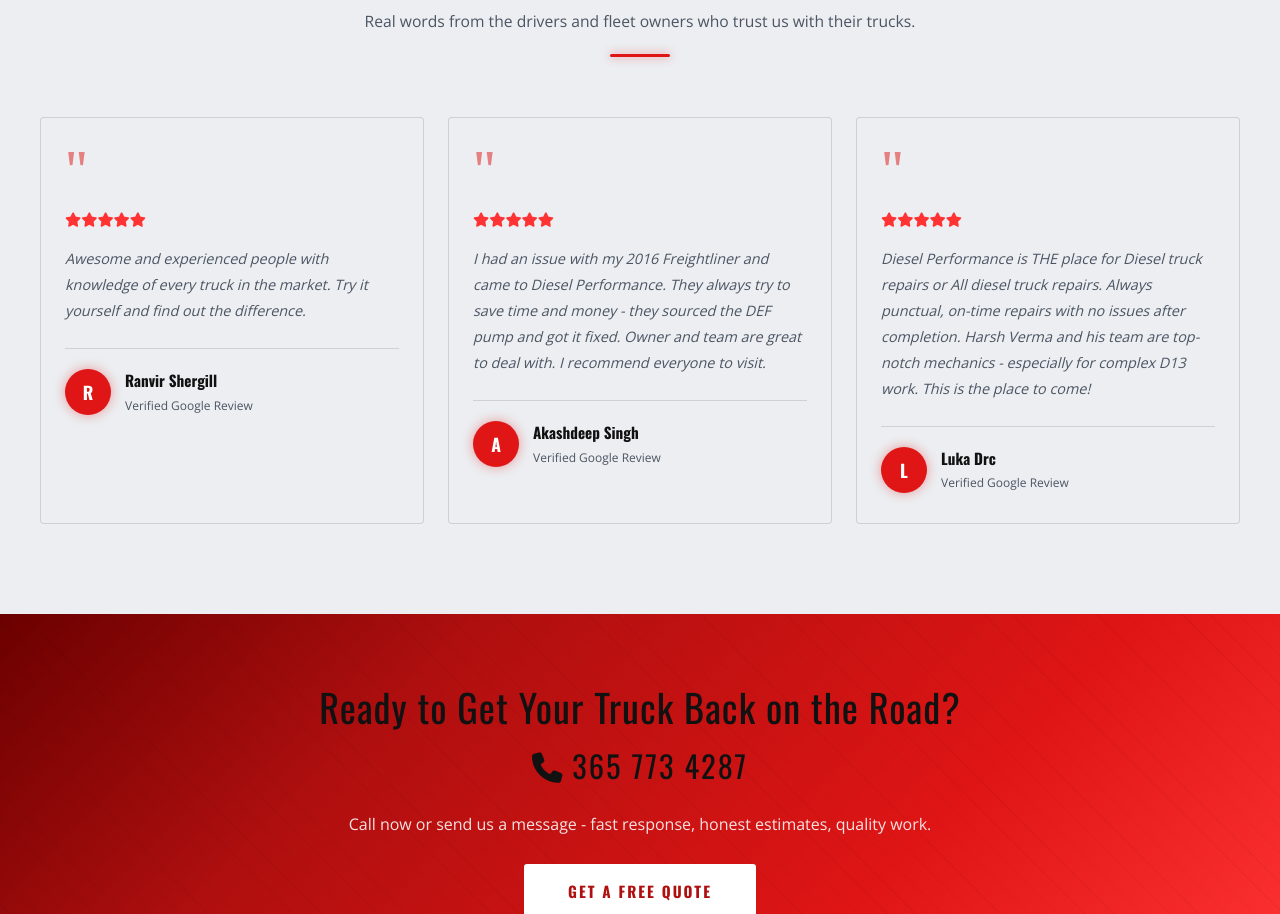
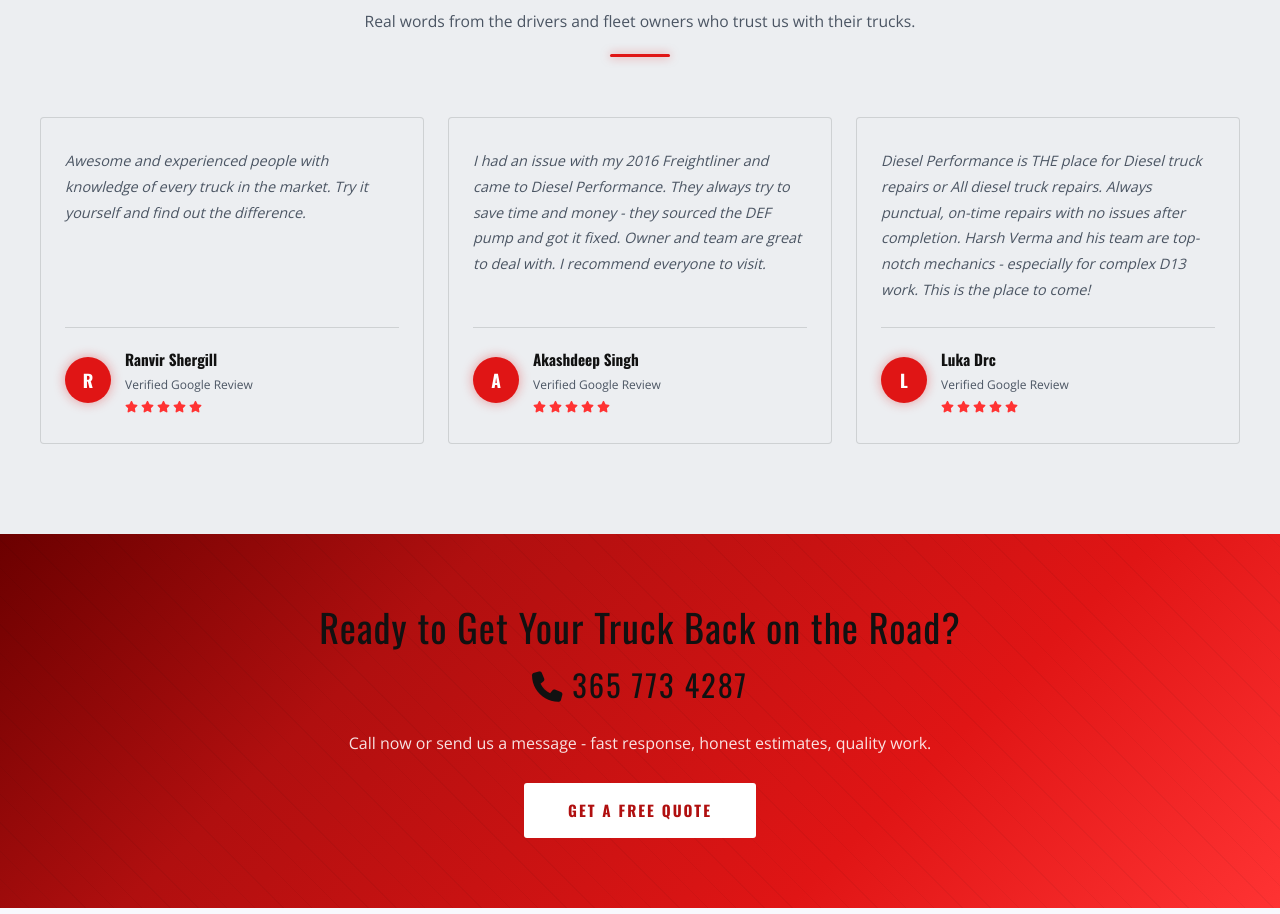
Before and after one commit to gagabeyonce662-tech/harsh-verma, a Next.js app: page / in a window 1280 px wide. Shown: the part 4894-5808 px from the top of the page. Built offline with nearby package versions, Linux system fonts and the light colour scheme.

Commit message:
Enhance TestimonialsSection with responsive styles and star rating display; update CSS for better layout on larger screens.

```diff
--- a/app/components/homeLanding.module.css
+++ b/app/components/homeLanding.module.css
@@ -1141,6 +1141,27 @@
   padding-top: 20px;
 }
 
+@media (min-width: 769px) {
+  .page :global(.testimonials-grid) {
+    align-items: stretch;
+  }
+
+  .page :global(.testi-card) {
+    display: flex;
+    flex-direction: column;
+    height: 100%;
+  }
+
+  .page :global(.testi-text) {
+    flex: 1;
+    margin-bottom: 0;
+  }
+
+  .page :global(.testi-author) {
+    margin-top: 24px;
+  }
+}
+
 .page :global(.testi-avatar) {
   width: 46px;
   height: 46px;
@@ -1167,6 +1188,14 @@
 .page :global(.testi-name span) {
   font-size: 0.75rem;
   color: var(--text-muted);
+}
+
+.page :global(.testi-stars-inline) {
+  color: #ff3333;
+  font-size: 0.72rem;
+  margin-top: 6px;
+  display: flex;
+  gap: 3px;
 }
 
 .page :global(.areas-grid) {
--- a/app/components/homeSections/content.tsx
+++ b/app/components/homeSections/content.tsx
@@ -258,20 +258,19 @@
         <div className="testimonials-grid">
           {testimonials.map((testimonial) => (
             <div key={testimonial.name} className="testi-card">
-              <div className="testi-quote">&quot;</div>
-              <div className="testi-stars">
-                <i className="fa fa-star" />
-                <i className="fa fa-star" />
-                <i className="fa fa-star" />
-                <i className="fa fa-star" />
-                <i className="fa fa-star" />
-              </div>
               <p className="testi-text">{testimonial.text}</p>
               <div className="testi-author">
                 <div className="testi-avatar">{testimonial.avatar}</div>
                 <div className="testi-name">
                   <strong>{testimonial.name}</strong>
                   <span>Verified Google Review</span>
+                  <div className="testi-stars-inline" aria-hidden="true">
+                    <i className="fa fa-star" />
+                    <i className="fa fa-star" />
+                    <i className="fa fa-star" />
+                    <i className="fa fa-star" />
+                    <i className="fa fa-star" />
+                  </div>
                 </div>
               </div>
             </div>
```
